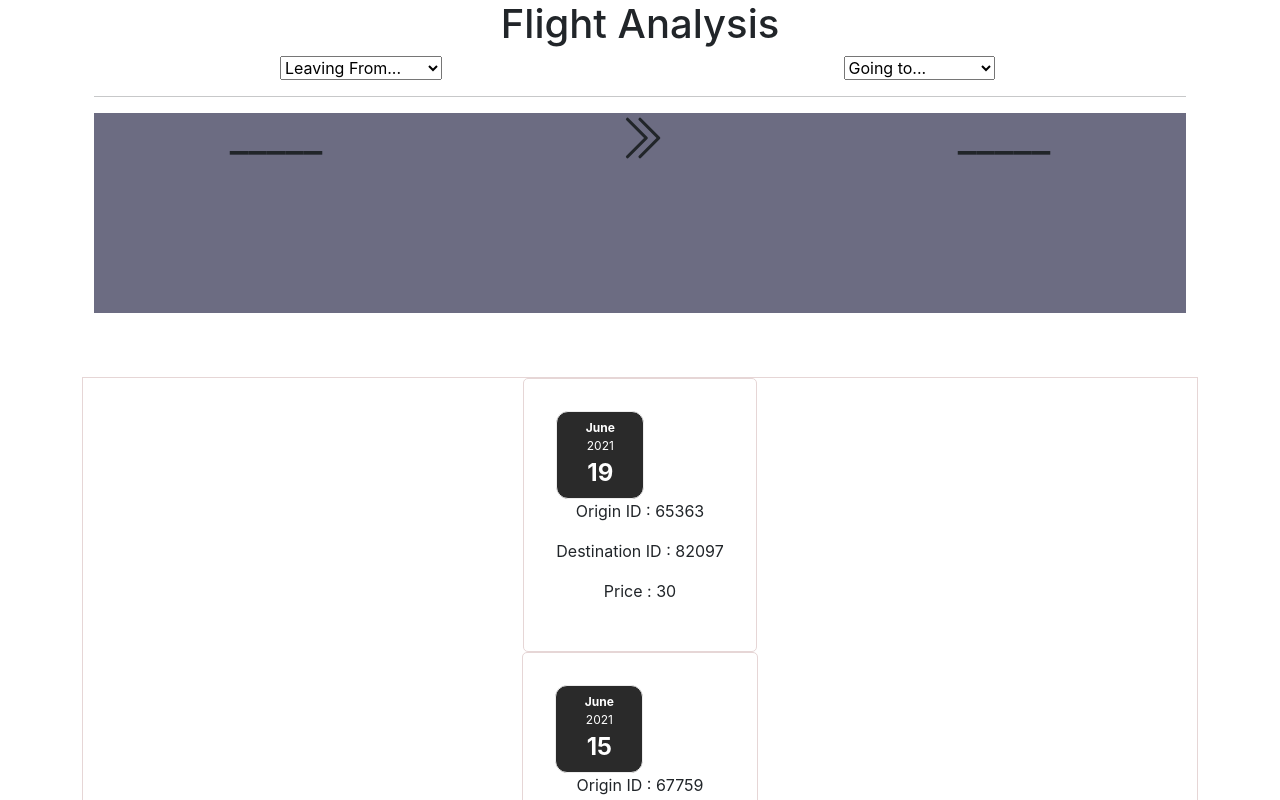
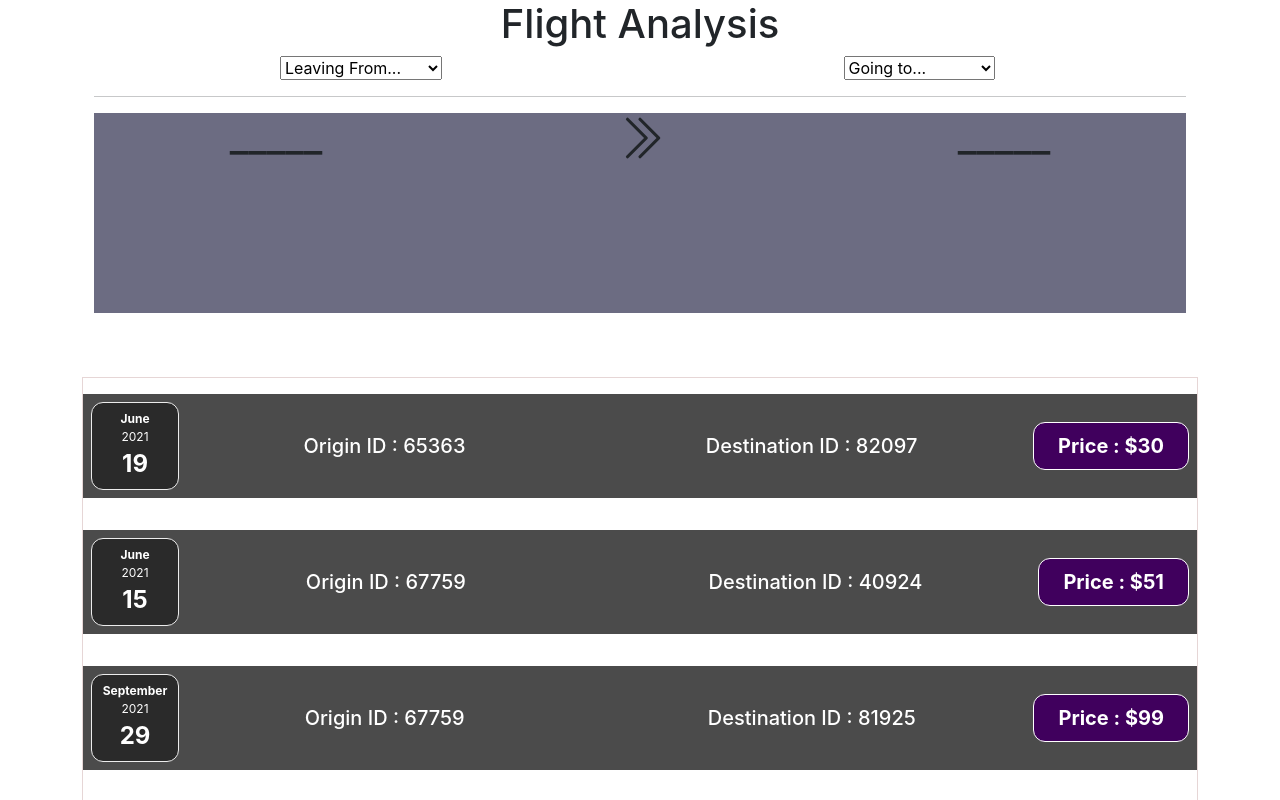
Before and after one commit to PyaeNaing/Mthree-Cap-Stone, a React (Create React App) app in the folder client/: page / in a window 1280 px wide. Shown: the top 800 px of the page. Built offline with nearby package versions, Linux system fonts and the light colour scheme; the HTML template or start-up script is replaced by a standard one.

Commit message:
found some css online, i copied them

```diff
--- a/client/src/components/FlightDate.js
+++ b/client/src/components/FlightDate.js
@@ -1,6 +1,6 @@
 import React from 'react';
 
-import './FlightDate.css';
+import '../css/FlightDate.css';
 
 const ExpenseDate = (props) => {
   const month = props.date.toLocaleString('en-US', { month: 'long' });
--- a/client/src/components/FlightItem.js
+++ b/client/src/components/FlightItem.js
@@ -5,13 +5,13 @@ import '../css/FlightItem.css';
 const FlightItem = (props) =>{
 
     return(
-        <div className="fs-offer">
-            <div className="fs-offer-col">
+        <div className="flight-item">
                 {/* <p> ID : {props.key} </p> */}
                 <FlightDate date={new Date(props.DepartureDate)}/>
-                <p> Origin ID : {props.OriginId}</p>
-                <p> Destination ID : {props.DestinationId}</p>
-                <p>Price : {props.MinPrice}</p>
+                <div className="flight-item__description">
+                <h2> Origin ID : {props.OriginId}</h2>
+                <h2> Destination ID : {props.DestinationId}</h2>
+                <div className="flight-item__price">Price : ${props.MinPrice}</div>
 
             </div>
         </div>
--- a/client/src/css/flightItem.css
+++ b/client/src/css/flightItem.css
@@ -22,3 +22,58 @@
     border: 1px solid #e6d6d6;
 
 }
+
+.flight-item {
+    display: flex;
+    justify-content: space-between;
+    align-items: center;
+    padding: 0.5rem;
+    margin: 1rem 0;
+    background-color: #4b4b4b;
+  }
+
+  .flight-item__description {
+    display: flex;
+    flex-direction: column;
+    gap: 1rem;
+    align-items: flex-end;
+    flex-flow: column-reverse;
+    justify-content: flex-start;
+    flex: 1;
+  }
+
+  .flight-item h2 {
+    color: #3a3a3a;
+    font-size: 1rem;
+    flex: 1;
+    margin: 0 1rem;
+    color: white;
+  }
+
+  .flight-item__price {
+    font-size: 1rem;
+    font-weight: bold;
+    color: white;
+    background-color: #40005d;
+    border: 1px solid white;
+    padding: 0.5rem;
+    border-radius: 12px;
+  }
+
+  @media (min-width: 580px) {
+    .flight-item__description {
+      flex-direction: row;
+      align-items: center;
+      justify-content: flex-start;
+      flex: 1;
+    }
+
+    .flight-item__description h2 {
+      font-size: 1.25rem;
+    }
+
+    .flight-item__price {
+      font-size: 1.25rem;
+      padding: 0.5rem 1.5rem;
+    }
+  }
```
Also changed, not shown: client/src/css/FlightDate.css (renamed from client/src/components/FlightDate.css).
